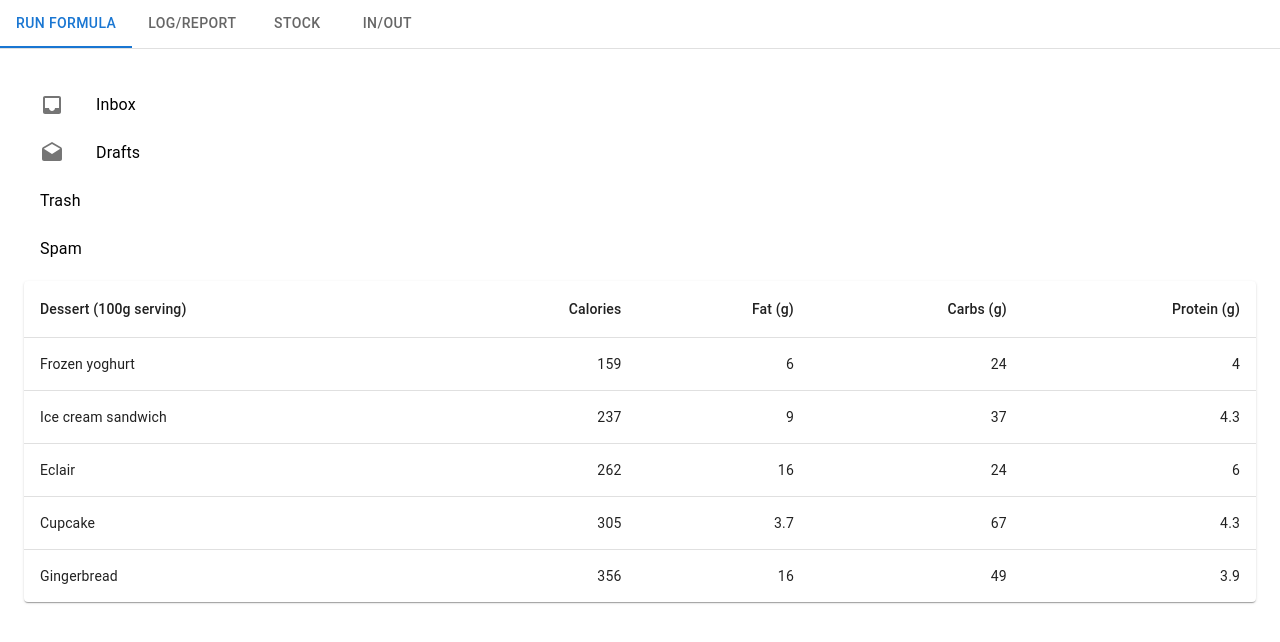
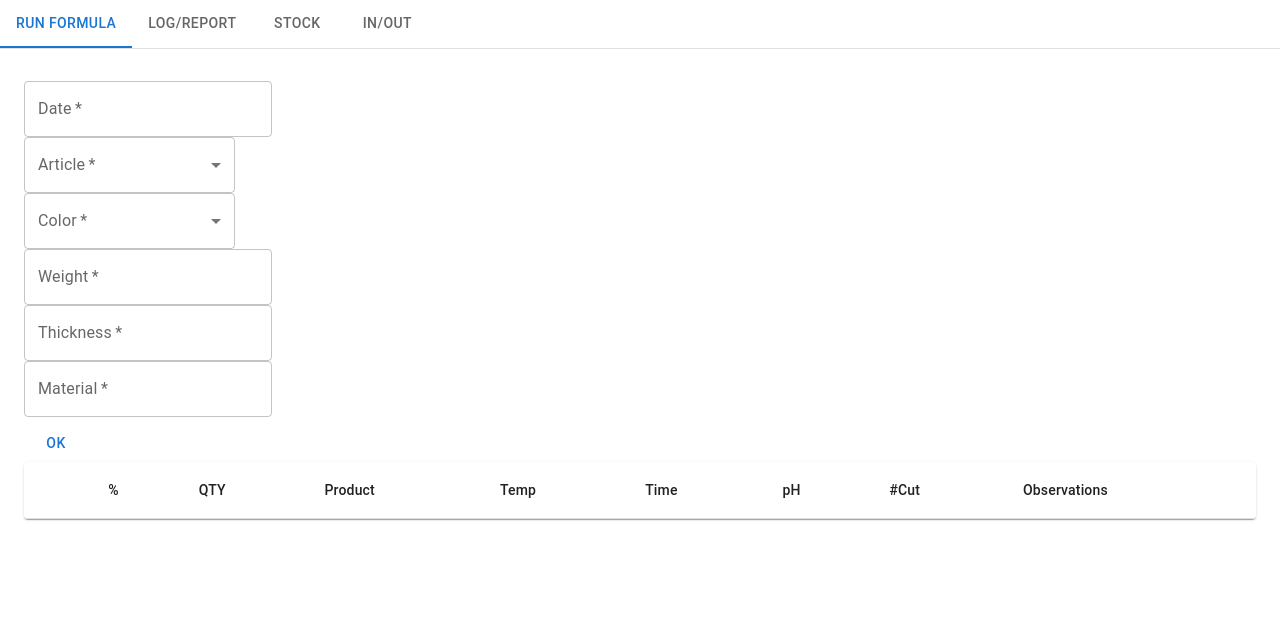
Before and after one commit to IvanSoftSolutions/utopia-react, a React (Create React App) app: page / in a window 1280 px wide. Shown: the top 642 px of the page. Built offline with nearby package versions, Linux system fonts and the light colour scheme.

Commit message:
Formulas dynamic table alpha

```diff
--- a/package.json
+++ b/package.json
@@ -7,6 +7,7 @@
     "@emotion/styled": "^11.8.1",
     "@mui/icons-material": "^5.8.0",
     "@mui/material": "^5.7.0",
+    "@mui/x-data-grid": "^5.11.1",
     "@testing-library/jest-dom": "^5.16.4",
     "@testing-library/react": "^13.1.1",
     "@testing-library/user-event": "^13.5.0",
--- a/src/pages/Formulas.js
+++ b/src/pages/Formulas.js
@@ -8,81 +8,139 @@ import TableRow from '@mui/material/TableRow';
 import Paper from '@mui/material/Paper';
 import List from '@mui/material/List';
 import ListItem from '@mui/material/ListItem';
-import ListItemButton from '@mui/material/ListItemButton';
-import ListItemIcon from '@mui/material/ListItemIcon';
-import ListItemText from '@mui/material/ListItemText';
-import InboxIcon from '@mui/icons-material/Inbox';
-import DraftsIcon from '@mui/icons-material/Drafts';
+import TextField from '@mui/material/TextField';
+import InputLabel from '@mui/material/InputLabel';
+import MenuItem from '@mui/material/MenuItem';
+import FormControl from '@mui/material/FormControl';
+import Select from '@mui/material/Select';
+import Button from '@mui/material/Button';
+// import { DataGrid } from '@mui/x-data-grid';
 
-function createData(name, calories, fat, carbs, protein) {
-    return { name, calories, fat, carbs, protein };
-}
-
-const rows = [
-    createData('Frozen yoghurt', 159, 6.0, 24, 4.0),
-    createData('Ice cream sandwich', 237, 9.0, 37, 4.3),
-    createData('Eclair', 262, 16.0, 24, 6.0),
-    createData('Cupcake', 305, 3.7, 67, 4.3),
-    createData('Gingerbread', 356, 16.0, 49, 3.9),
-];
+import FormulasService from '../services/FormulasService';
 
 export default function Formulas() {
+    const [article, setArticle] = React.useState('');
+    const [color, setColor] = React.useState('');
+    const [rows, setRows] = React.useState([]);
+
+    // const columns = [
+    //     { field: 'id', headerName: 'ID', width: 70 },
+    //     { field: 'firstName', headerName: 'First name', width: 130 },
+    //     { field: 'lastName', headerName: 'Last name', width: 130 },
+    //     { field: 'pName', headerName: 'pName', width: 70 },
+    //     { field: 'temp', headerName: 'temp', width: 130 },
+    //     { field: 'dillution', headerName: 'dillution', width: 130 },
+    //     { field: 'ph', headerName: 'ph', width: 70 },
+    //     { field: 'cut', headerName: 'cut', width: 130 },
+    //     { field: 'time', headerName: 'time', width: 130 }
+    // ]
+
+    // useEffect((article, color) => {
+    //     getFormula(article + '_' + color);
+    // }, [])
+
+    // function createData(id, percentage, pName, temp, dillution, time, ph, cut, observations) {
+    //     return { id, percentage, pName, temp, dillution, time, ph, cut, observations };
+    // }
+
+    function getFormula(f_name) {
+        FormulasService.getFormula(f_name).then(response => {
+            if (response.status === 200) {
+                console.log(response.data);
+                setRows(response.data);
+                // response.data.map((r) => {
+                //     console.log(r);
+
+                // });
+                console.log(rows);
+            }
+        });
+    }
+
+    const handleArticleChange = (event) => {
+        setArticle(event.target.value);
+    };
+
+    const handleColorChange = (event) => {
+        setColor(event.target.value);
+    };
+
     return (
         <>
             <div className="formula-input" style={{ width: '100%', maxWidth: 360, bgcolor: 'background.paper' }}>
                 <List>
                     <ListItem disablePadding>
-                        <ListItemButton>
-                            <ListItemIcon>
-                                <InboxIcon />
-                            </ListItemIcon>
-                            <ListItemText primary="Inbox" />
-                        </ListItemButton>
+                        <TextField required id="outlined-basic" label="Date" variant="outlined" />
                     </ListItem>
                     <ListItem disablePadding>
-                        <ListItemButton>
-                            <ListItemIcon>
-                                <DraftsIcon />
-                            </ListItemIcon>
-                            <ListItemText primary="Drafts" />
-                        </ListItemButton>
+                        <FormControl required style={{ width: '58.5%' }}>
+                            <InputLabel id="demo-simple-select-label">Article</InputLabel>
+                            <Select
+                                labelId="demo-simple-select-label"
+                                id="demo-simple-select"
+                                value={article}
+                                label="Article"
+                                onChange={handleArticleChange}
+                            >
+                                <MenuItem value={'Diva'}>Diva</MenuItem>
+                            </Select>
+                        </FormControl>
                     </ListItem>
                     <ListItem disablePadding>
-                        <ListItemButton>
-                            <ListItemText primary="Trash" />
-                        </ListItemButton>
+                        <FormControl required style={{ width: '58.5%' }}>
+                            <InputLabel id="demo-simple-select-label">Color</InputLabel>
+                            <Select
+                                labelId="demo-simple-select-label"
+                                id="demo-simple-select"
+                                value={color}
+                                label="Color"
+                                onChange={handleColorChange}
+                            >
+                                <MenuItem value={'Black'}>Black</MenuItem>
+                            </Select>
+                        </FormControl>
                     </ListItem>
                     <ListItem disablePadding>
-                        <ListItemButton component="a" href="#simple-list">
-                            <ListItemText primary="Spam" />
-                        </ListItemButton>
+                        <TextField required id="outlined-basic" label="Weight" variant="outlined" />
+                    </ListItem>
+                    <ListItem disablePadding>
+                        <TextField required id="outlined-basic" label="Thickness" variant="outlined" />
+                    </ListItem>
+                    <ListItem disablePadding>
+                        <TextField required id="outlined-basic" label="Material" variant="outlined" />
                     </ListItem>
                 </List>
+                <Button variant="text" onClick={() => { getFormula(article + '_' + color) }}>OK</Button>
             </div>
+            {/* <DataGrid rows={rows} columns={columns} /> */}
             <TableContainer component={Paper}>
                 <Table sx={{ minWidth: 650 }} aria-label="simple table">
                     <TableHead>
                         <TableRow>
-                            <TableCell>Dessert (100g serving)</TableCell>
-                            <TableCell align="right">Calories</TableCell>
-                            <TableCell align="right">Fat&nbsp;(g)</TableCell>
-                            <TableCell align="right">Carbs&nbsp;(g)</TableCell>
-                            <TableCell align="right">Protein&nbsp;(g)</TableCell>
+                            <TableCell></TableCell>
+                            <TableCell>%</TableCell>
+                            <TableCell>QTY</TableCell>
+                            <TableCell>Product</TableCell>
+                            <TableCell>Temp</TableCell>
+                            <TableCell>Time</TableCell>
+                            <TableCell>pH</TableCell>
+                            <TableCell>#Cut</TableCell>
+                            <TableCell>Observations</TableCell>
                         </TableRow>
                     </TableHead>
                     <TableBody>
                         {rows.map((row) => (
                             <TableRow
-                                key={row.name}
+                                key={row.id}
                                 sx={{ '&:last-child td, &:last-child th': { border: 0 } }}
                             >
                                 <TableCell component="th" scope="row">
-                                    {row.name}
+                                    {row.id}
                                 </TableCell>
-                                <TableCell align="right">{row.calories}</TableCell>
-                                <TableCell align="right">{row.fat}</TableCell>
-                                <TableCell align="right">{row.carbs}</TableCell>
-                                <TableCell align="right">{row.protein}</TableCell>
+                                <TableCell>{row.percentage}</TableCell>
+                                <TableCell>0</TableCell>
+                                <TableCell>{row.pName}</TableCell>
+                                <TableCell>{row.temp}</TableCell>
                             </TableRow>
                         ))}
                     </TableBody>
--- /dev/null
+++ b/src/services/FormulasService.js
@@ -0,0 +1,9 @@
+import http from "../http-common";
+
+class FormulasServices {
+    getFormula(f_name) {
+        return http.get(`Formula/getFormula/${f_name}`);
+    }
+}
+
+export default new FormulasServices();
```
Also changed, not shown: src/services/UsuariosService.js (renamed from src/services/Usuarios.js), 1 other file (tests, documents, lock files or other folders).
